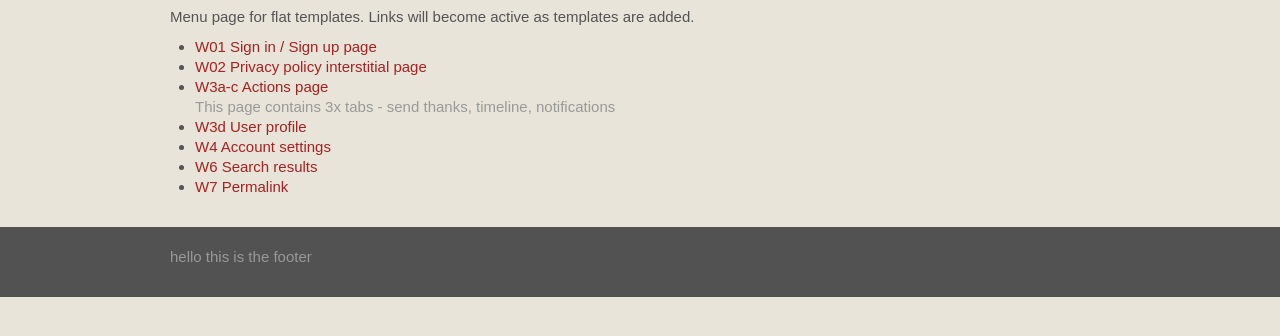
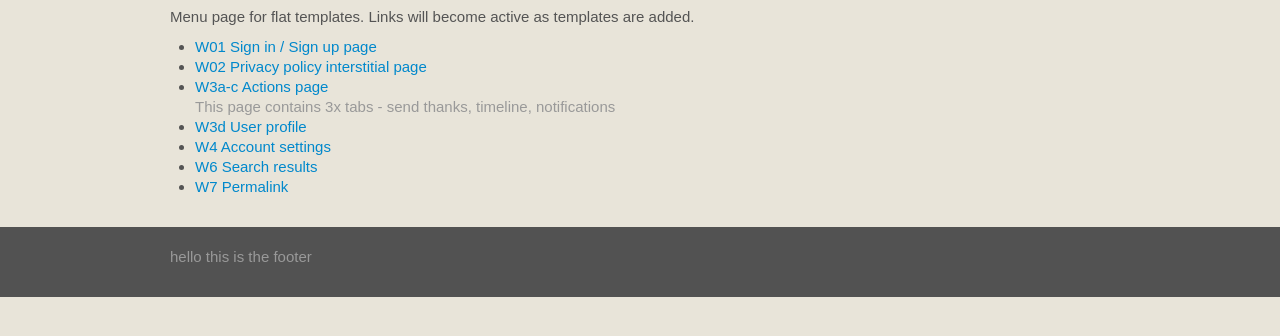
Before and after one commit to jossoway/wvethx, a plain HTML site: page index.htm in a window 1280 px wide. Shown: the part 114-450 px from the top of the page. Drawn offline with nearby package versions, Linux system fonts and the light colour scheme.

Commit message:
Changed link colours from red to blue.

```diff
--- a/css/weave.css
+++ b/css/weave.css
@@ -20,7 +20,7 @@ font-size: 15px;
 
 a, a:link
 {
-color: #A62121;
+color: #0088cc;
 text-decoration: none;
 }
 
```
